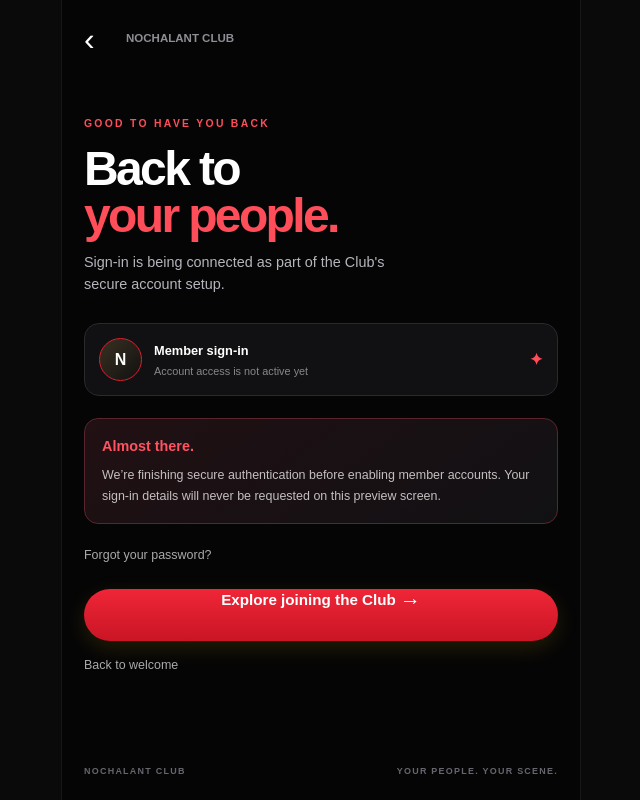
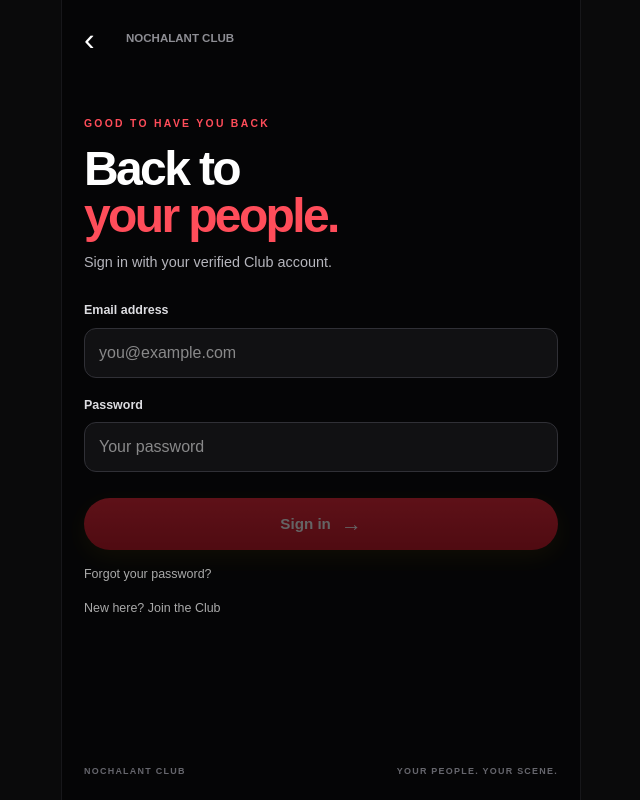
Before and after one commit to mrceogodwin/Nochalant, a Next.js app: page /sign-in in a window 1280 px wide. Shown: the whole page, without its empty margins (319-959 px from the left). Built offline with nearby package versions, Linux system fonts and the light colour scheme.

Commit message:
Connect sign-in screen to Auth.js credentials flow

```diff
--- a/src/app/sign-in/page.tsx
+++ b/src/app/sign-in/page.tsx
@@ -1,17 +1,47 @@
 "use client";
 
 import Link from "next/link";
-import { useEffect, useState } from "react";
+import { signIn } from "next-auth/react";
+import { FormEvent, useEffect, useState } from "react";
 
 export default function SignInPage() {
   const [verificationNotice, setVerificationNotice] = useState("");
+  const [email, setEmail] = useState("");
+  const [password, setPassword] = useState("");
+  const [busy, setBusy] = useState(false);
+  const [error, setError] = useState("");
 
   useEffect(() => {
     const status = new URLSearchParams(window.location.search).get("verification");
-    if (status === "complete") setVerificationNotice("Your email is verified. Secure sign-in will be enabled once account setup is complete.");
-    if (status === "expired") setVerificationNotice("That verification link has expired. Request a new one when account setup is available.");
+    if (status === "complete") setVerificationNotice("Your email is verified. You can now sign in when the V2 account services are configured.");
+    if (status === "expired") setVerificationNotice("That verification link has expired. Request a new one when account services are available.");
     if (status === "invalid") setVerificationNotice("That verification link is not valid.");
   }, []);
+
+  async function submit(event: FormEvent<HTMLFormElement>) {
+    event.preventDefault();
+    setBusy(true);
+    setError("");
+    try {
+      const result = await signIn("credentials", {
+        email,
+        password,
+        redirect: false,
+        callbackUrl: "/club",
+      });
+      if (result?.error) {
+        setError("We couldn't sign you in. Check your details, verify your email, or try again later.");
+      } else if (result?.url) {
+        window.location.assign(result.url);
+      } else {
+        setError("Sign-in is not available yet. Please try again later.");
+      }
+    } catch {
+      setError("Sign-in is temporarily unavailable. Please try again later.");
+    } finally {
+      setBusy(false);
+    }
+  }
 
   return (
     <main className="onboard-shell">
@@ -22,20 +52,18 @@ export default function SignInPage() {
       <section className="onboard-content">
         <p className="onboard-kicker">GOOD TO HAVE YOU BACK</p>
         <h1>Back to<br/><em>your people.</em></h1>
-        <p className="onboard-description">Sign-in is being connected as part of the Club's secure account setup.</p>
+        <p className="onboard-description">Sign in with your verified Club account.</p>
         {verificationNotice && <div className="owner-notice" role="status"><strong>Email verification</strong><p>{verificationNotice}</p></div>}
-        <div className="profile-preview">
-          <div className="avatar-placeholder">N</div>
-          <div><strong>Member sign-in</strong><span>Account access is not active yet</span></div>
-          <b>✦</b>
-        </div>
-        <div className="owner-notice" role="status">
-          <strong>Almost there.</strong>
-          <p>We’re finishing secure authentication before enabling member accounts. Your sign-in details will never be requested on this preview screen.</p>
-        </div>
+        <form onSubmit={submit}>
+          <label className="field-label" htmlFor="signin-email">Email address</label>
+          <input id="signin-email" className="club-input" type="email" autoComplete="email" required maxLength={254} value={email} onChange={event => setEmail(event.target.value)} placeholder="you@example.com"/>
+          <label className="field-label" htmlFor="signin-password">Password</label>
+          <input id="signin-password" className="club-input" type="password" autoComplete="current-password" required maxLength={128} value={password} onChange={event => setPassword(event.target.value)} placeholder="Your password"/>
+          <button className="yellow-cta" type="submit" disabled={busy || !email.includes("@") || !password}>{busy ? "Signing in…" : "Sign in"} <span>→</span></button>
+        </form>
+        {error && <p role="alert" className="form-error">{error}</p>}
         <Link href="/forgot-password" className="text-back">Forgot your password?</Link>
-        <Link href="/join" className="yellow-cta link-cta">Explore joining the Club <span>→</span></Link>
-        <Link href="/" className="text-back">Back to welcome</Link>
+        <Link href="/join" className="text-back">New here? Join the Club</Link>
       </section>
       <footer className="onboard-footer"><span>NOCHALANT CLUB</span><span>YOUR PEOPLE. YOUR SCENE.</span></footer>
     </main>
```
